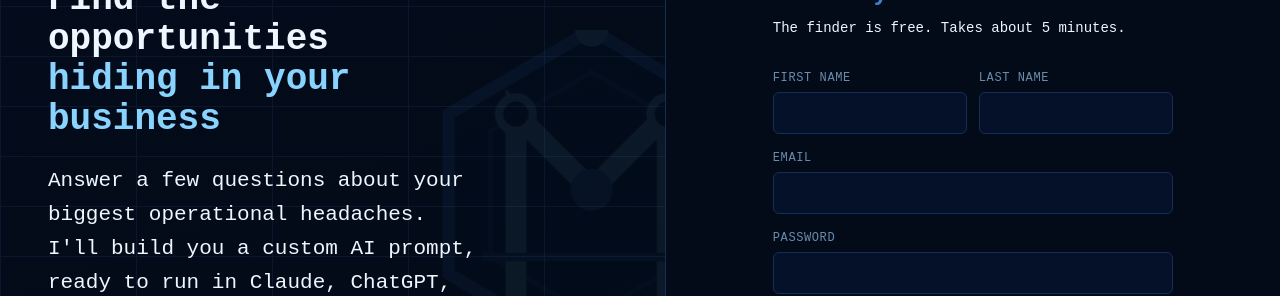
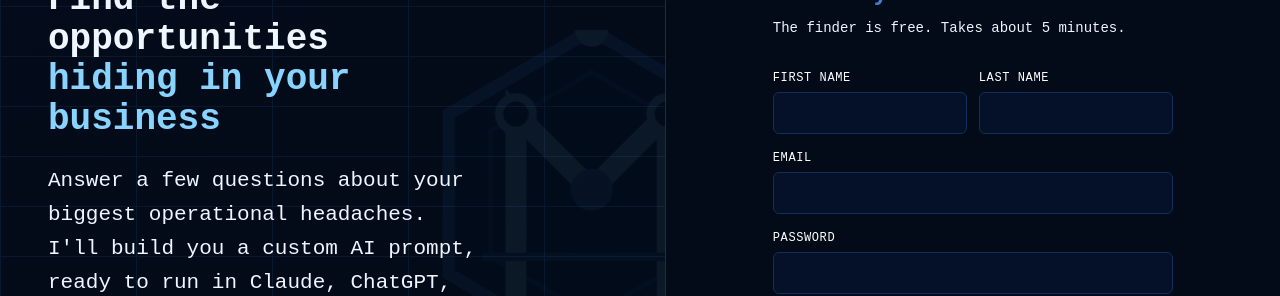
Before and after one commit to jamessmoore/webtechhq-site, a Next.js app: page /signup in a window 1280 px wide. Shown: the part 144-440 px from the top of the page. Built offline with nearby package versions, Linux system fonts and the light colour scheme; no server answers.

Commit message:
Make signup field labels white
Signed-off-by: James S. Moore <james@webtechhq.com>

```diff
--- a/src/components/SignUpForm.tsx
+++ b/src/components/SignUpForm.tsx
@@ -132,7 +132,7 @@ export default function SignUpForm() {
             <label
               htmlFor={field}
               className="block text-xs mb-1.5 tracking-wider"
-              style={{ color: "#6B8CAE" }}
+              style={{ color: "#FFFFFF" }}
             >
               {label.toUpperCase()}
             </label>
@@ -163,7 +163,7 @@ export default function SignUpForm() {
         <label
           htmlFor="email"
           className="block text-xs mb-1.5 tracking-wider"
-          style={{ color: "#6B8CAE" }}
+          style={{ color: "#FFFFFF" }}
         >
           EMAIL
         </label>
@@ -192,7 +192,7 @@ export default function SignUpForm() {
         <label
           htmlFor="password"
           className="block text-xs mb-1.5 tracking-wider"
-          style={{ color: "#6B8CAE" }}
+          style={{ color: "#FFFFFF" }}
         >
           PASSWORD
         </label>
```
